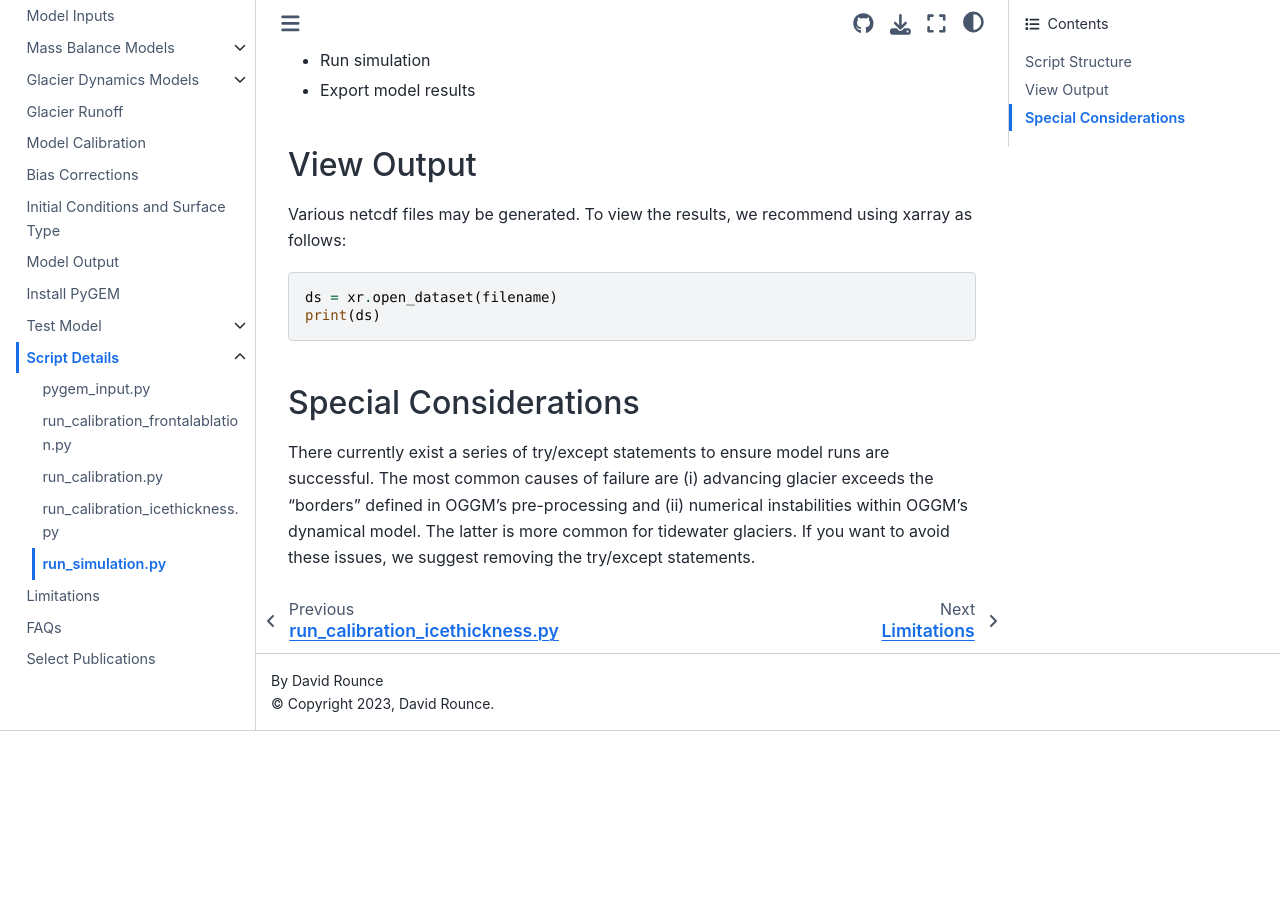
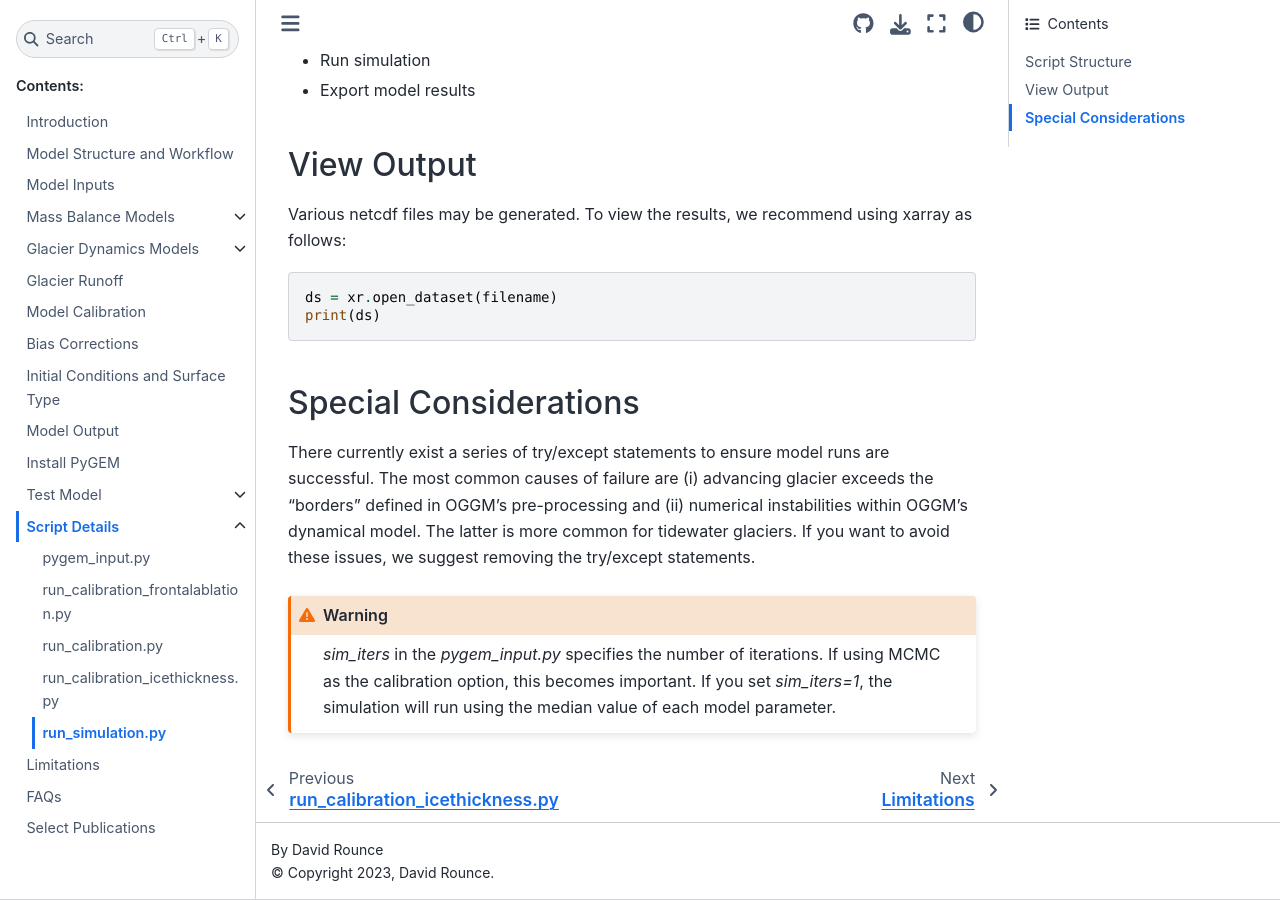
Before and after one commit to drounce/PyGEM, a Sphinx documentation site: the page built from docs/run_simulation_overview.md, in a window 1280 px wide and 900 px high, scrolled down 781 px. Built offline with Sphinx 7.4.7 and the Sphinx Book theme 1.1.4, drawn with Linux system fonts in a browser that asks for light colours; before the commit the page ends 1512 px from its top, so only the background shows below that.

Commit message:
added sim_iters median warning

````diff
--- a/docs/run_simulation_overview.md
+++ b/docs/run_simulation_overview.md
@@ -29,3 +29,7 @@
 
 ## Special Considerations
 There currently exist a series of try/except statements to ensure model runs are successful. The most common causes of failure are (i) advancing glacier exceeds the "borders" defined in OGGM's pre-processing and (ii) numerical instabilities within OGGM's dynamical model. The latter is more common for tidewater glaciers. If you want to avoid these issues, we suggest removing the try/except statements.
+
+```{warning}
+<em>sim_iters</em> in the <em>pygem_input.py</em> specifies the number of iterations. If using MCMC as the calibration option, this becomes important. If you set <em>sim_iters=1</em>, the simulation will run using the median value of each model parameter.
+```
````
Also changed, not shown: docs/test_write_md.ipynb.
